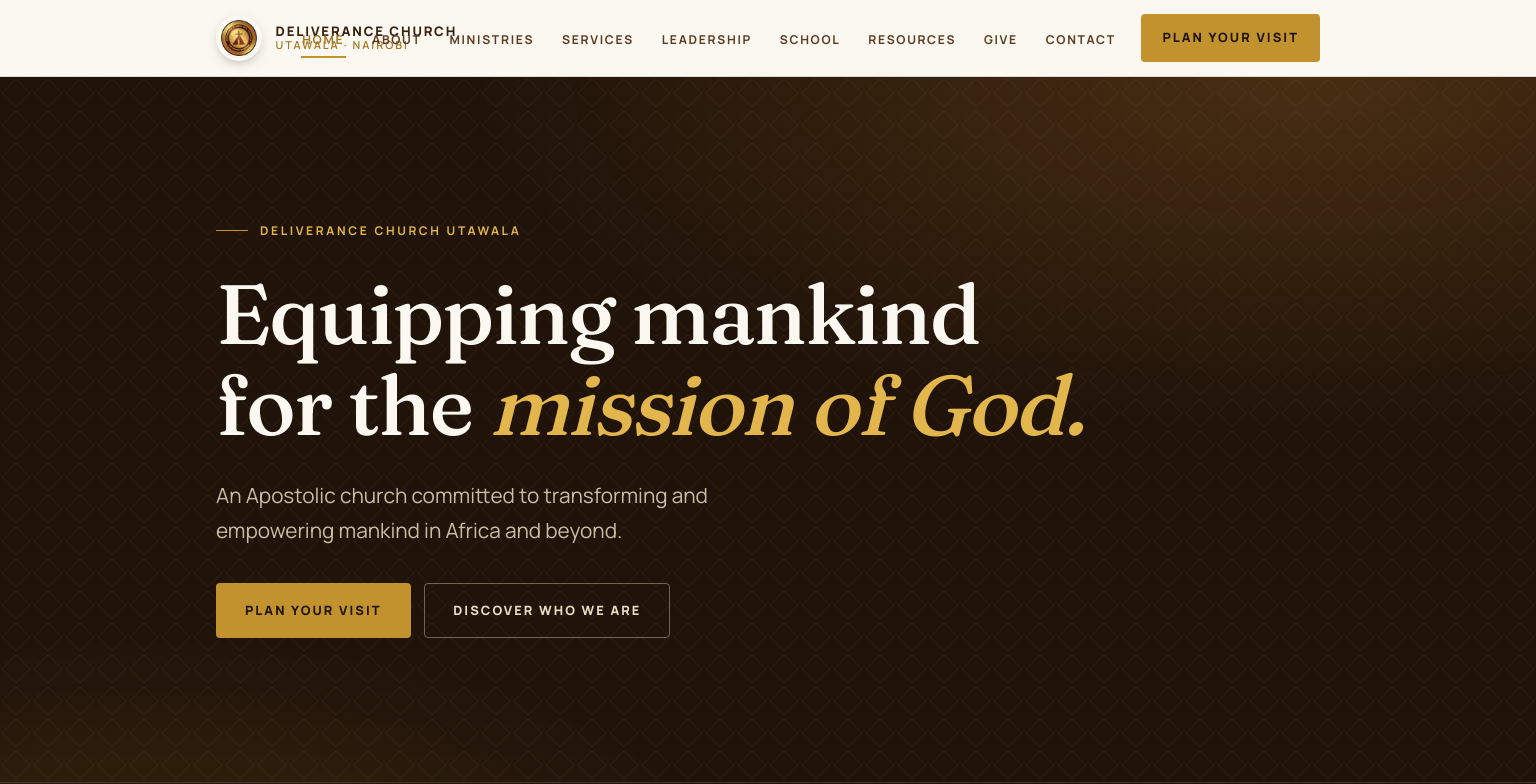
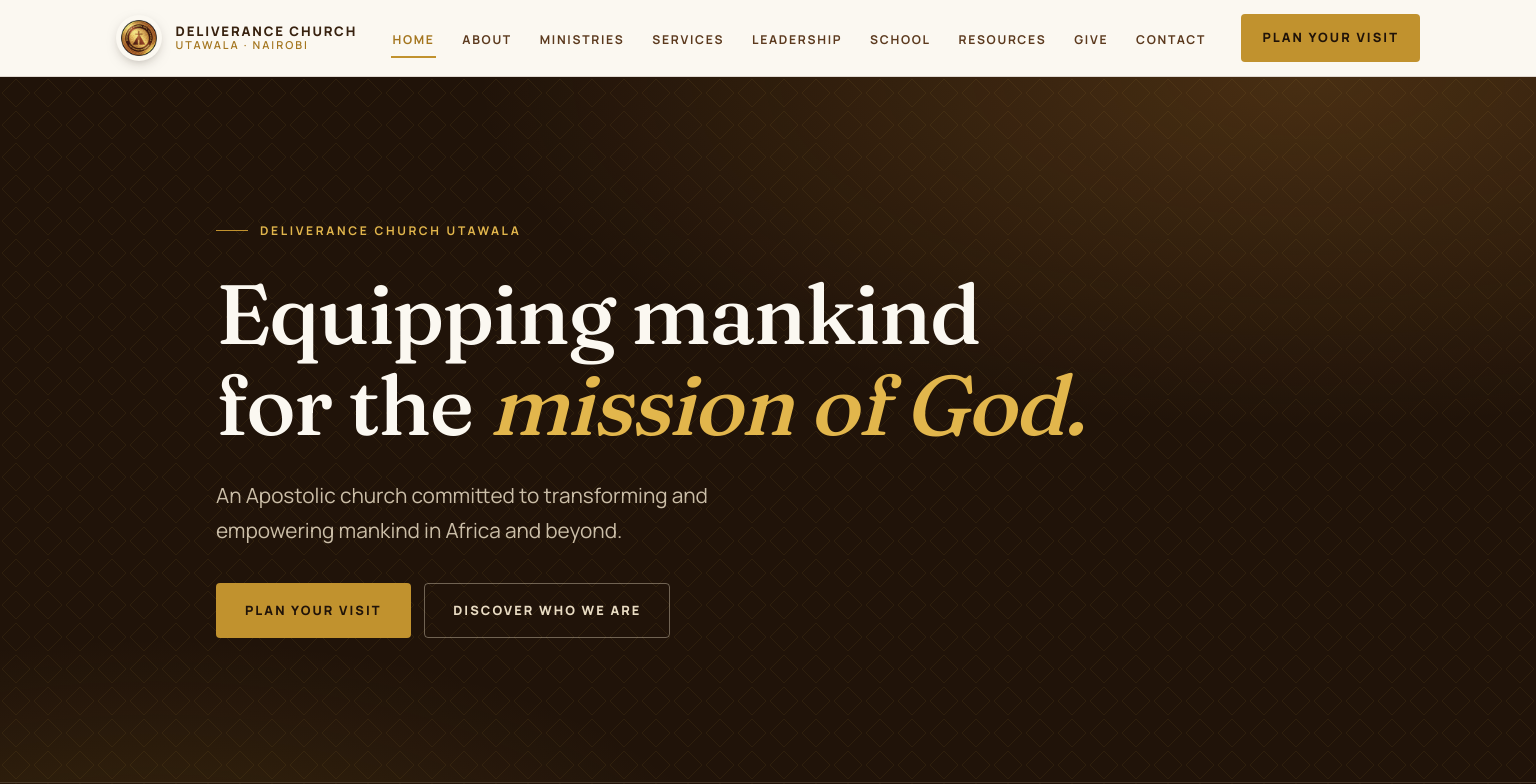
Before and after one commit to Trevor-Kayeyia-Madara/new-dcutawala-website, a Next.js app: page / in a window 1536 px wide. Shown: the top 784 px of the page. Built offline with nearby package versions, Linux system fonts and the light colour scheme; no server answers.

Commit message:
Foxed responsivesness

```diff
--- a/src/app/globals.css
+++ b/src/app/globals.css
@@ -635,6 +635,30 @@
     padding: 0.6rem 0.7rem;
     font-size: 0.6rem;
     letter-spacing: 0.08em;
+  }
+}
+
+@media (min-width: 1440px) {
+  .header-inner {
+    max-width: 1400px;
+    gap: 2rem;
+  }
+
+  .brand {
+    flex: 0 0 auto;
+  }
+
+  .main-nav {
+    flex: 1 1 auto;
+    min-width: 0;
+  }
+
+  .nav-list {
+    justify-content: center;
+  }
+
+  .header-actions {
+    flex: 0 0 auto;
   }
 }
 
```
